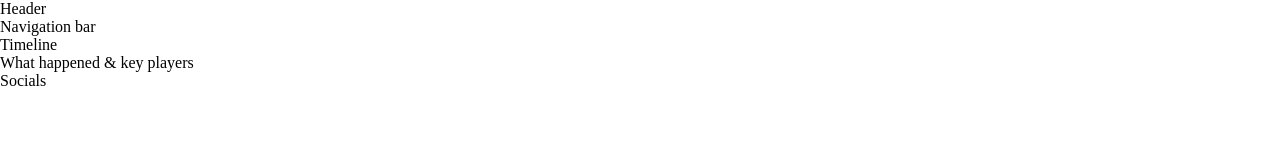
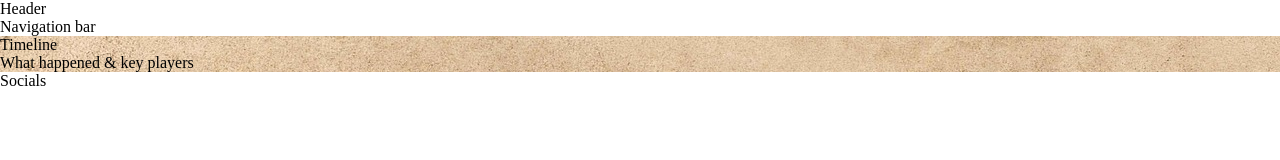
Before and after one commit to mariacjones1/portfolio-1, a plain HTML site: page index.html in a window 1280 px wide. Drawn offline with Linux system fonts and the light colour scheme; a web font is replaced by a local one.

Commit message:
add background image to main section

```diff
--- a/assets/css/style.css
+++ b/assets/css/style.css
@@ -5,3 +5,7 @@
     padding: 0;
     border: 0;
 }
+
+.main-section {
+    background-image: url(../images/parchment-bg.jpg);
+}
--- a/index.html
+++ b/index.html
@@ -11,8 +11,10 @@
 <body>
     <header>Header</header>
     <nav>Navigation bar</nav>
-    <section>Timeline</section>
-    <section>What happened & key players</section>
+    <section class="main-section">
+        <section>Timeline</section>
+        <section>What happened & key players</section>
+    </section>
     <footer>Socials</footer>
 </body>
 </html>
```
Also changed, not shown: assets/images/parchment-bg.jpg (added), 1 other file.
